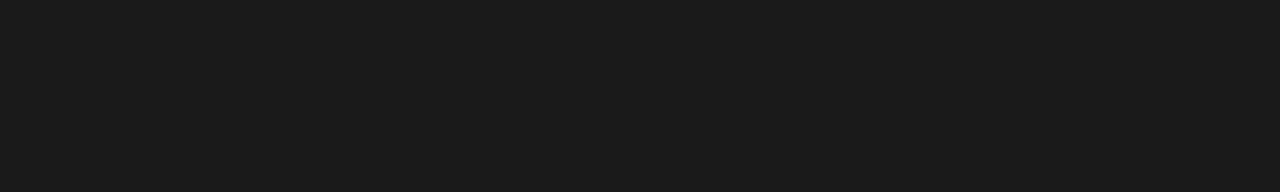
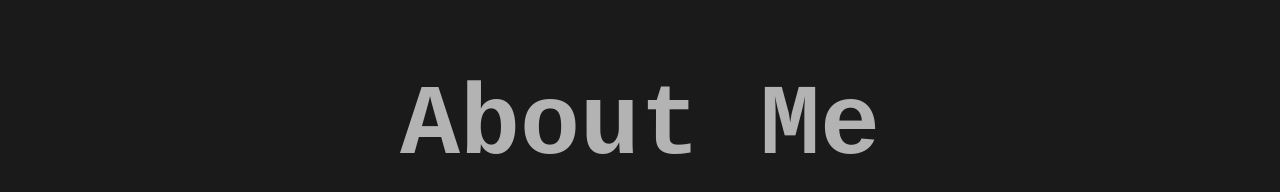
Before and after one commit to cheekysim/portfolio, a React (Vite) app: page / in a window 1280 px wide. Shown: the part 1074-1266 px from the top of the page. Before the commit the page ends 800 px from the top, so only its background shows below. Built offline with nearby package versions, Linux system fonts and the light colour scheme; a web font is replaced by a local one.

Commit message:
Initial Commit

```diff
--- a/src/App.tsx
+++ b/src/App.tsx
@@ -1,6 +1,7 @@
 import "./assets/css/App.css";
 import { Hero } from "./components/Hero";
 import { Toaster } from "react-hot-toast";
+import { About } from "./components/About";
 
 function App() {
   return (
@@ -17,6 +18,7 @@
         }}
       />
       <Hero />
+      <About />
     </>
   );
 }
--- /dev/null
+++ b/src/components/About.tsx
@@ -0,0 +1,9 @@
+export const About = () => {
+  return (
+    <>
+      <section>
+        <h1>About Me</h1>
+      </section>
+    </>
+  );
+};
```
